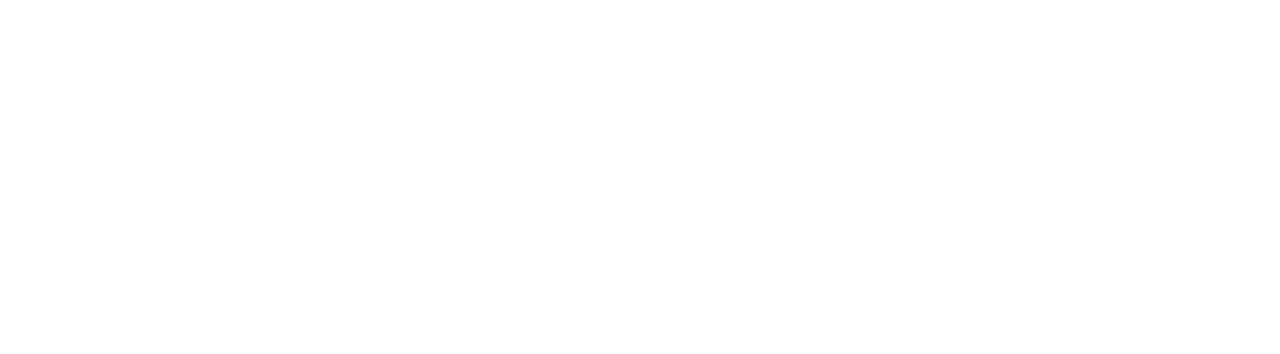
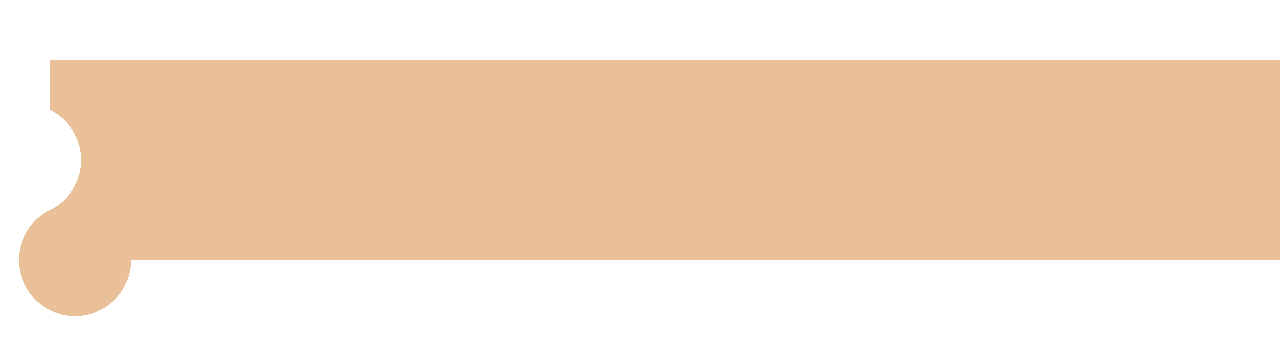
Before and after one commit to ShalevTamir/MeitalGlutenFree, an Angular app: page / in a window 1280 px wide. Shown: the part 240-594 px from the top of the page. Built offline with nearby package versions, Linux system fonts and the light colour scheme.

Commit message:
left side wave

```diff
--- a/src/app/app.component.html
+++ b/src/app/app.component.html
@@ -0,0 +1,3 @@
+<div id="container">
+    <div id="background"></div>
+</div>
--- a/src/app/app.component.scss
+++ b/src/app/app.component.scss
@@ -0,0 +1,25 @@
+
+#container{
+    // overflow-y: hidden;
+    // overflow-x: hidden;
+
+    #background{
+        --size: 50px;
+        --positionFactor: 0.5;
+        --position: calc(var(--size) * var(--positionFactor));
+        --radius: calc(var(--size) * sqrt(var(--positionFactor) * var(--positionFactor) + 1));
+
+        $gradient-count: 2;
+
+        @for $i from 1 through $gradient-count {
+            mask:
+                radial-gradient(var(--radius) at calc(var(--size) + var(--position)) 50%, blue 100%, #0000 100.5%) 0 calc(50% + 2* var(--size)) / 100% calc(4 * var(--size)) no-repeat,
+                radial-gradient(var(--radius) at calc(-1 * var(--position)) 50%, #0000 100%,red 100.5%) var(--size) 50% / 100% calc(4 * var(--size)) no-repeat;
+        }
+
+        height: 100vh;
+        width: 100vw;
+        background: #e9c097;
+        // transform: rotateZ(-45deg);
+    }
+}
--- a/src/styles.scss
+++ b/src/styles.scss
@@ -1 +1,3 @@
-/* You can add global styles to this file, and also import other style files */
+body{
+    margin: 0;
+}
```
